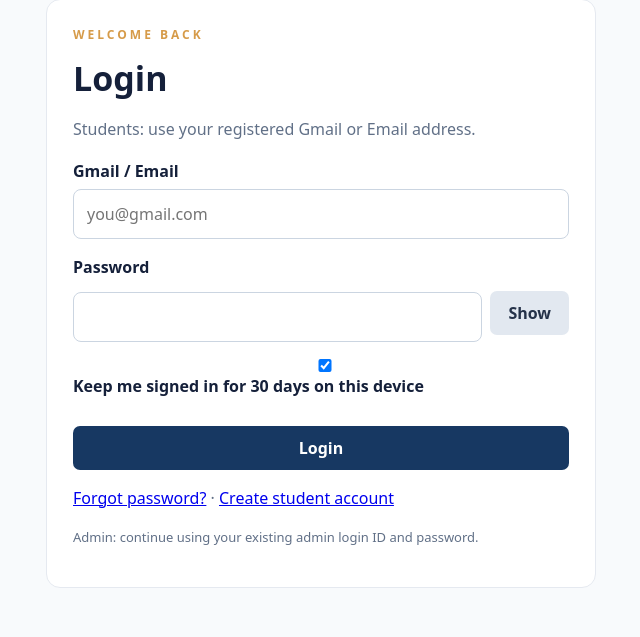
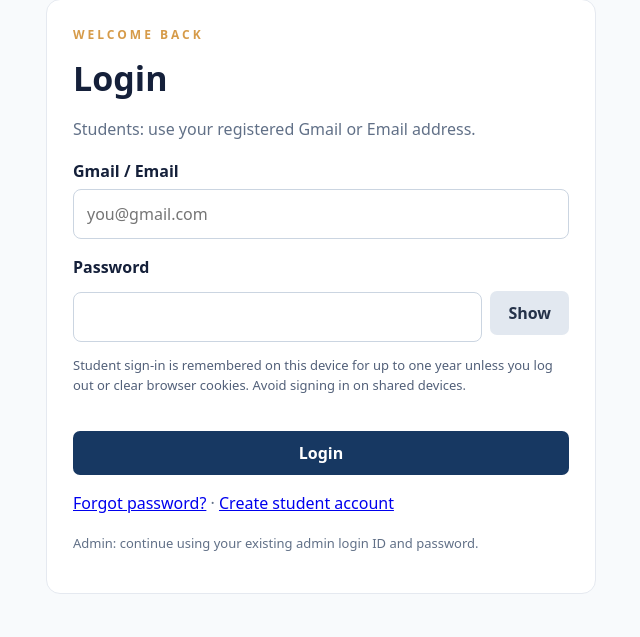
Before and after one commit to sayannandi293-design/Imperial-Education, a Spring Boot app: page /login.html in a window 1280 px wide. Shown: the part 141-778 px from the top of the page, without its empty margins (319-959 px from the left). Before the commit the page ends 729 px from the top, so only its background shows below. Run offline with Spring Boot 4, Linux system fonts and the light colour scheme; some of the project's set-up classes (security, data sources, template engines, error pages and the like) are left out, and stand-ins take their place.

Commit message:
Remember student login automatically and keep admin nonpersistent

```diff
--- a/src/main/resources/static/login.html
+++ b/src/main/resources/static/login.html
@@ -3,7 +3,7 @@
 <main class="auth-shell"><section class="admin-panel login-panel"><div class="eyebrow">WELCOME BACK</div><h1>Login</h1><p>Students: use your registered Gmail or Email address.</p><form method="post" action="/login" id="login-form">
 <label for="login-email">Gmail / Email</label><input id="login-email" name="username" type="text" autocomplete="username" placeholder="you@gmail.com" required maxlength="254" autocapitalize="none" spellcheck="false">
 <label for="login-password">Password</label><div class="password-visible"><input id="login-password" name="password" type="password" autocomplete="current-password" required><button id="toggle-password" type="button" class="secondary-button" aria-label="Show password" aria-pressed="false">Show</button></div>
-<label class="remember-me-choice"><input id="remember-me" type="checkbox" name="remember-me" value="on" checked> Keep me signed in for 30 days on this device</label>
+<p class="login-note">Student sign-in is remembered on this device for up to one year unless you log out or clear browser cookies. Avoid signing in on shared devices.</p>
 <button class="admin-button login-submit" type="submit" id="login-submit">Login</button>
 <p id="login-message" role="status" aria-live="polite"></p></form>
 <p><a href="/forgot-password.html">Forgot password?</a> · <a href="/register.html">Create student account</a></p><p class="login-note">Admin: continue using your existing admin login ID and password.</p></section></main><script src="/login.js"></script></body></html>
```
